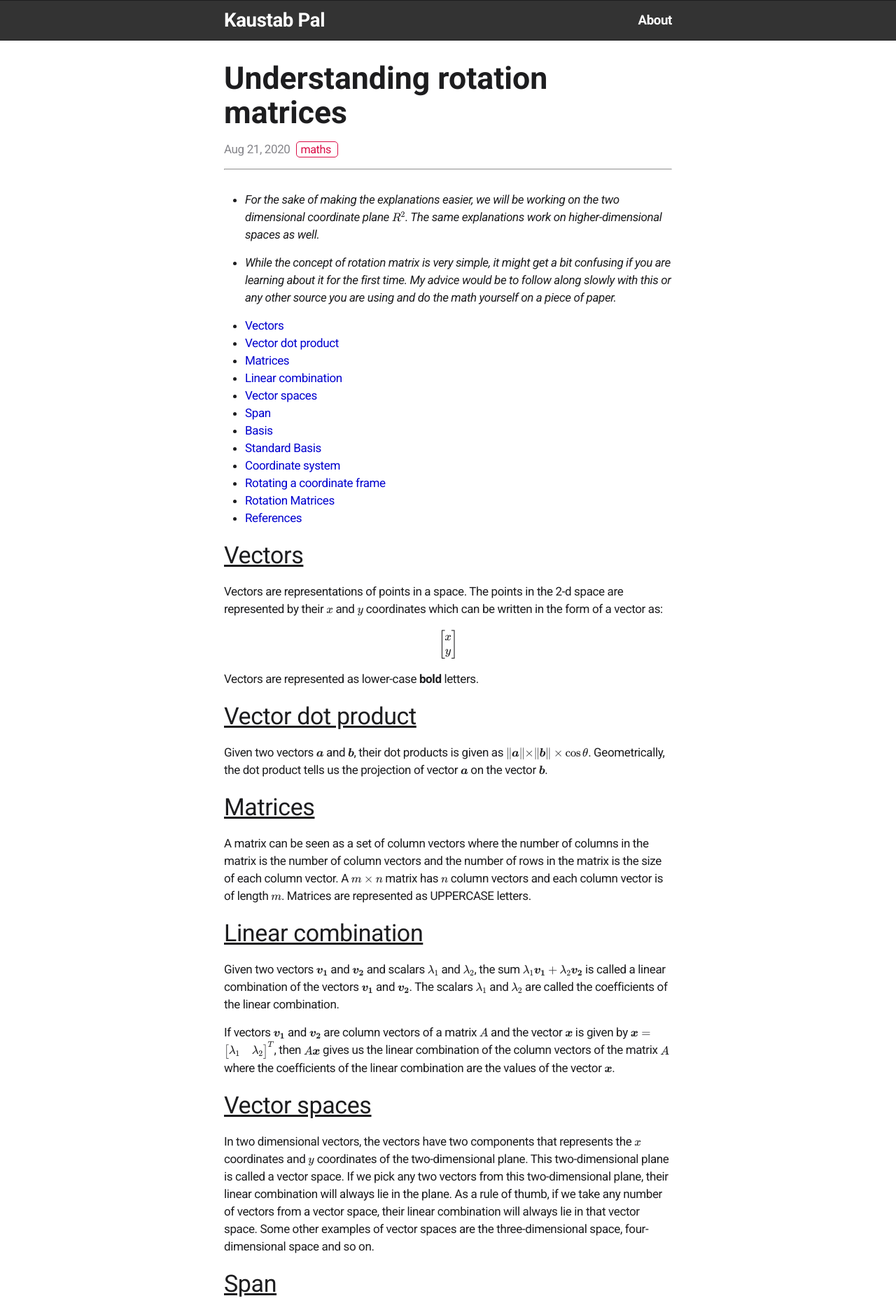
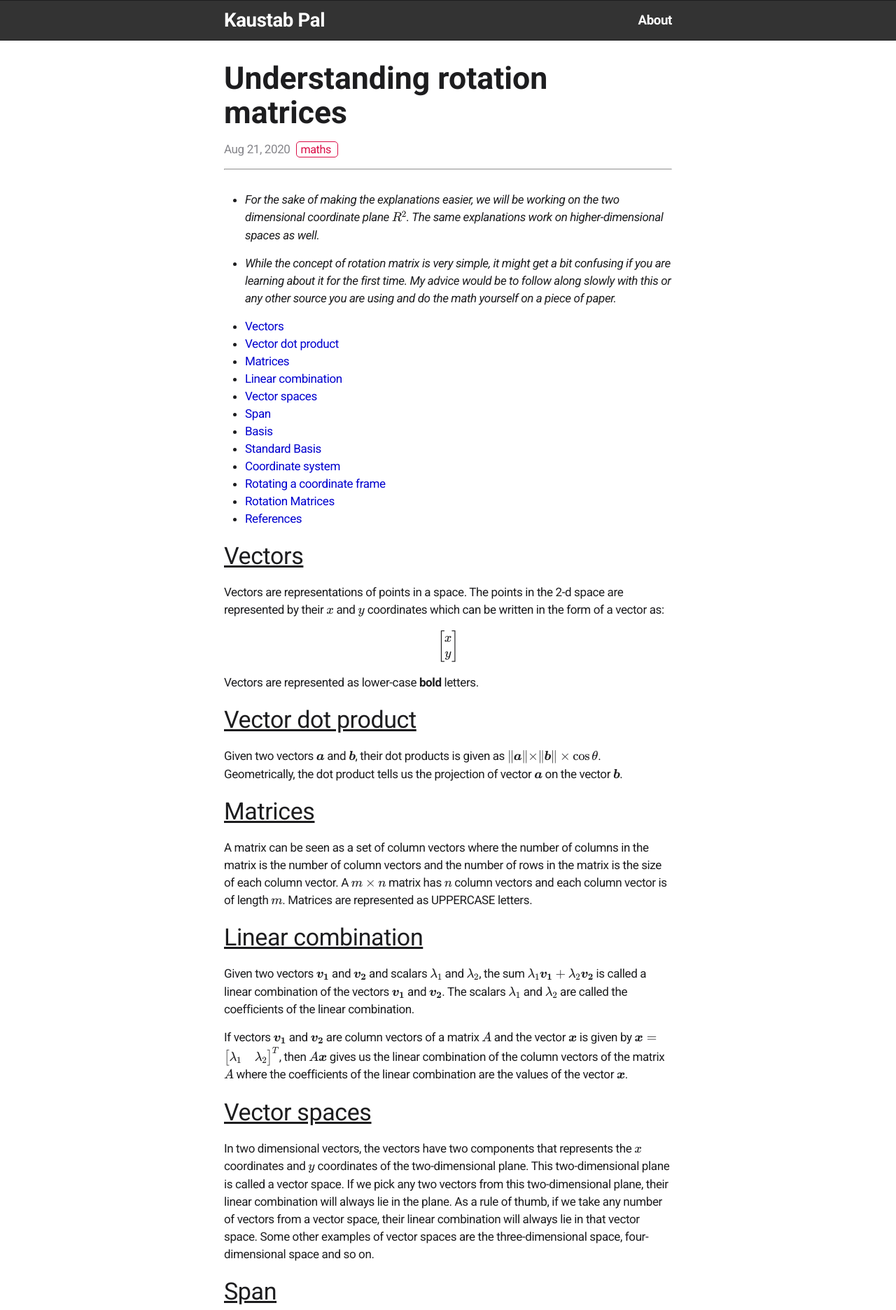
Before and after one commit to kaustabpal/kaustabpal.github.io, a Jekyll site: the page built from _posts/2020-08-21-rotation_matrices.md, in a window 1280 px wide. Shown: the top 1872 px of the page at 70% size. Built offline with Jekyll 4.4.1, drawn with Linux system fonts in a browser that asks for light colours; nearby versions of some CDN libraries; comment, search, counter and statistics services are not loaded.

Commit message:
increased katex size

```diff
--- a/assets/main.scss
+++ b/assets/main.scss
@@ -8,4 +8,4 @@
     font-family: monospace;
     white-space: pre;
 }
-.katex { font-size: 1em !important; }
+.katex { font-size: 1.1em !important; }
```
